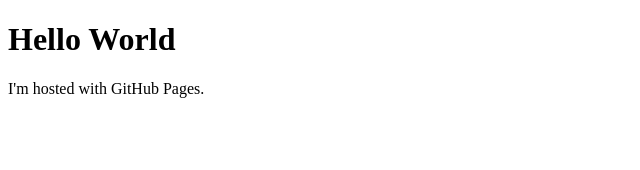
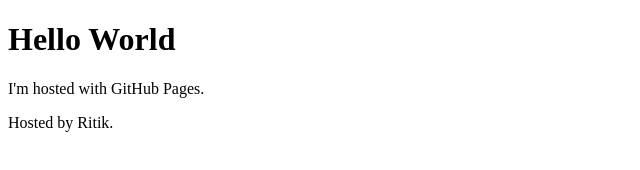
Before and after one commit to ritikkumarjain/ritikkumarjain.github.io, a plain HTML site: page index.html in a window 1280 px wide. Shown: the whole page, without its empty margins (0-640 px from the left). Drawn offline with Linux system fonts and the light colour scheme.

Commit message:
Second commit

```diff
--- a/index.html
+++ b/index.html
@@ -4,6 +4,7 @@
 <body>
     <h1>Hello World</h1>
     <p>I'm hosted with GitHub Pages.</p>
+    <p>Hosted by Ritik.</p>
 </body>
 
 </html>
```
